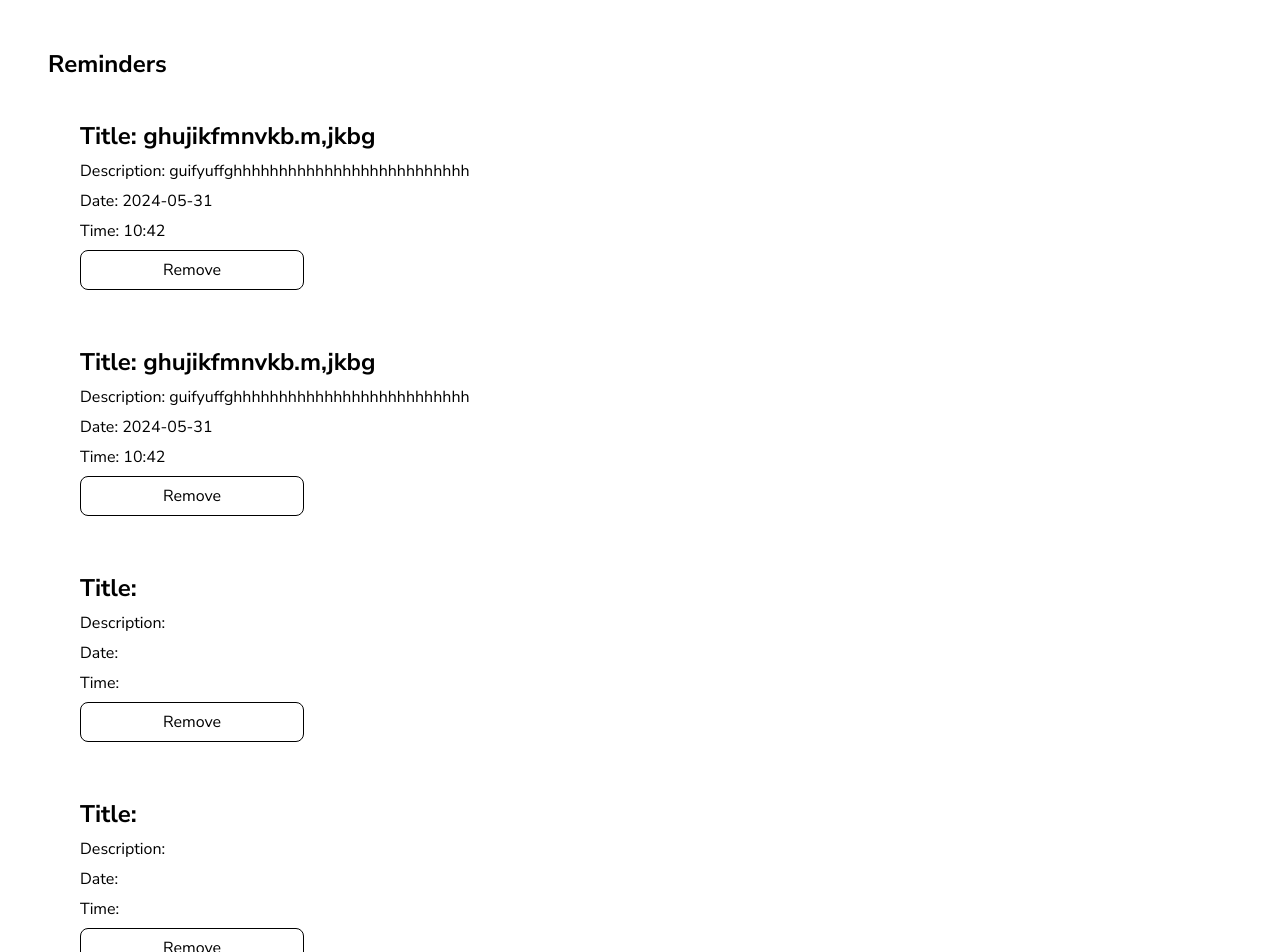
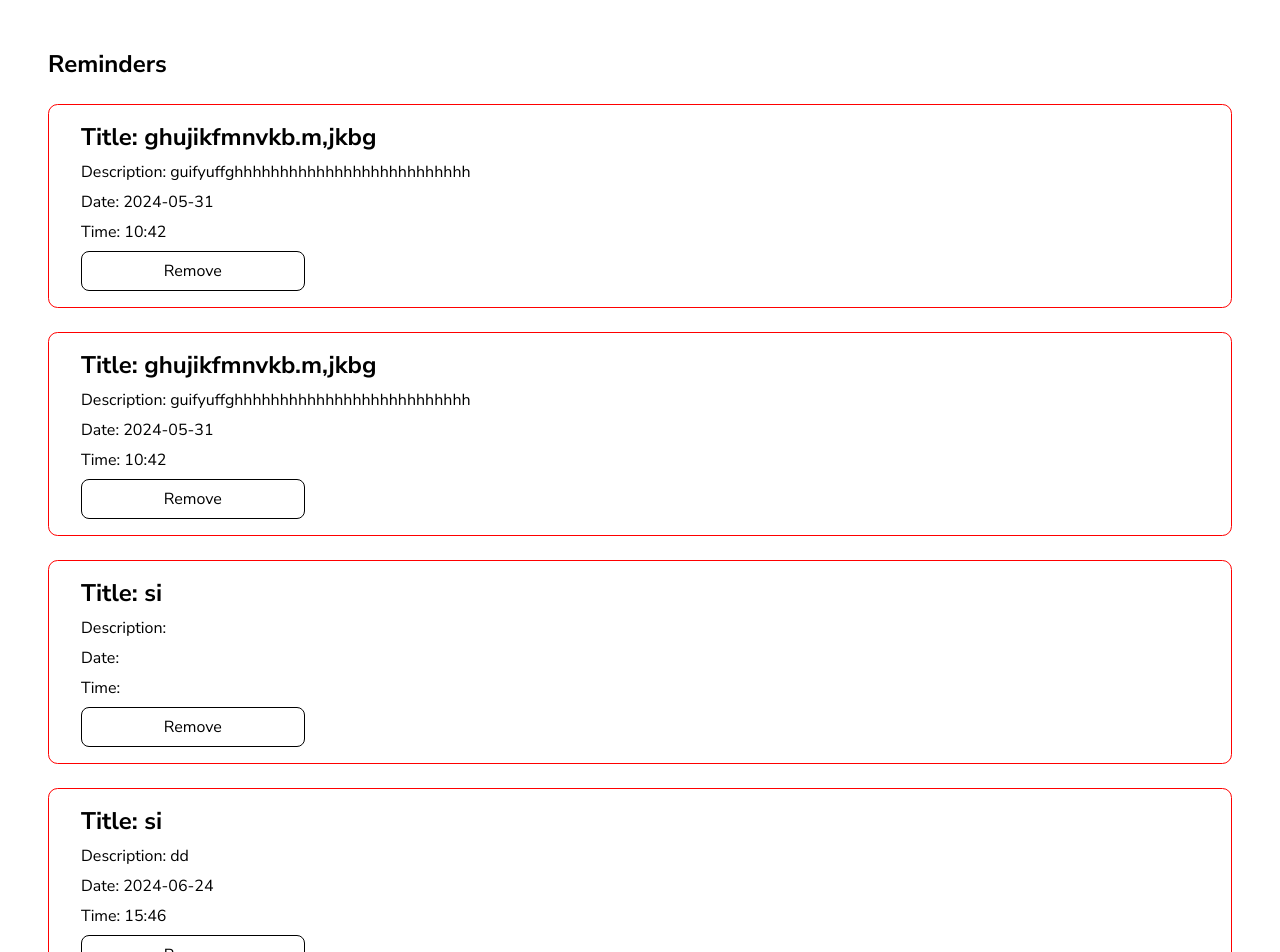
Before and after one commit to demi05/reminder-app, a React (Create React App) app: page /showreminders in a window 1280 px wide. Shown: the top 952 px of the page. Built offline with nearby package versions, Linux system fonts and the light colour scheme; data requests are answered from the project's data file.

Commit message:
added reminder functionality

```diff
--- a/data/db.json
+++ b/data/db.json
@@ -17,20 +17,46 @@
       "color": "#f4a4a4"
     },
     {
-      "id": "2bb2",
-      "title": "",
+      "id": "ee74",
+      "title": "si",
       "description": "",
       "date": "",
       "time": "",
-      "color": "#000000"
+      "color": ""
     },
     {
-      "id": "ec7e",
-      "title": "",
-      "description": "",
-      "date": "",
-      "time": "",
-      "color": "#000000"
+      "id": "fe2c",
+      "title": "si",
+      "description": "dd",
+      "date": "2024-06-24",
+      "time": "15:46",
+      "color": "#da5d5d"
+    },
+    {
+      "id": "01dc",
+      "title": "dhddhdh",
+      "description": "ddskd",
+      "date": "2024-06-24",
+      "time": "17:52",
+      "color": "#c85f5f"
+    },
+    {
+      "id": "ed63",
+      "title": "hj",
+      "description": "hj",
+      "date": "2024-06-12",
+      "time": "12:15",
+      "color": "#f38c8c"
+    },
+    {
+      "id": "e772",
+      "reminder": {
+        "title": "hj",
+        "description": "hj",
+        "date": "2024-06-12",
+        "time": "12:15",
+        "color": "#f38c8c"
+      }
     }
   ]
 }
--- a/package.json
+++ b/package.json
@@ -9,6 +9,7 @@
     "@testing-library/jest-dom": "^5.17.0",
     "@testing-library/react": "^13.4.0",
     "@testing-library/user-event": "^13.5.0",
+    "axios": "^1.7.2",
     "react": "^18.3.1",
     "react-dom": "^18.3.1",
     "react-router-dom": "^6.23.1",
--- a/src/components/Header.tsx
+++ b/src/components/Header.tsx
@@ -1,8 +1,9 @@
+import { useContext } from "react";
 import { useContextValues } from "./context/GlobalState";
 import "./Reminder.css";
 
 const Header = () => {
-  const { name } = useContextValues();
+  const { name } = useContext(useContextValues);
   return (
     <header>
       <h1>Hello, {name}!</h1>
--- a/src/components/Onboarding.tsx
+++ b/src/components/Onboarding.tsx
@@ -1,9 +1,11 @@
 import { Link } from "react-router-dom";
 import "./Onboarding.css";
 import { useContextValues } from "./context/GlobalState";
+import { useContext } from "react";
+
 
 const Onboarding = () => {
-  const { name, setName } = useContextValues();
+  const { name, setName } = useContext(useContextValues);
 
   return (
     <div className="onboarding-div">
@@ -16,7 +18,6 @@ const Onboarding = () => {
           setName(e.target.value);
         }}
       />
-      {console.log(name)}
       <Link to={"./reminder"}>Go</Link>
     </div>
   );
--- a/src/components/ShowReminders.tsx
+++ b/src/components/ShowReminders.tsx
@@ -1,31 +1,45 @@
 import { useContextValues } from "./context/GlobalState";
-import UseFetch from "./UseFetch";
 import "./Reminder.css";
-import { useParams, useNavigate } from "react-router-dom";
-import { useEffect } from "react";
+import { useNavigate } from "react-router-dom";
+import { useContext, useEffect } from "react";
+import axios from "axios";
 
 const ShowReminders = () => {
-  const { id } = useParams();
+  // const { id } = useParams();
   const navigate = useNavigate();
+  const url = "http://localhost:8000/reminders"
 
-  const {
-    data: reminders,
-    loading,
-    error,
-  } = UseFetch(`http://localhost:8000/reminders`);
+  const { title, color, clearForm, reminders, setReminders } = useContext(useContextValues);
 
-  const { title, color, clearForm } = useContextValues();
+  useEffect(() => {
+    const fetchReminders = async () => {
+      try {
+         await axios.get(url). then(res => {
+          setReminders(res.data);
+          console.log("Fetched reminders:", reminders);
+        });
+      } catch (error) {
+        console.error("Error fetching reminders:", error);
+      }
+    };
+
+    fetchReminders();
+  }, [url, setReminders]);
+
   const divStyle = {
     backgroundColor: color,
+    border: "1px solid red"
   };
 
-  const deleteReminder = async () => {
-    fetch(`http://localhost:8000/reminders/${id}`, {
-      method: "DELETE",
-    }).then(() => {
-      navigate("/reminder");
+  const deleteReminder = async (reminderId: number) => {
+    try {
+      await axios.delete(`http://localhost:8000/reminders/${reminderId}`);
+      setReminders(reminders.filter(reminder => reminder.id !== reminderId));
+      // navigate("/reminder");
       clearForm();
-    });
+    } catch (error) {
+      console.error("Error deleting reminder:", error);
+    }
   };
 
   useEffect(() => {
@@ -44,7 +58,7 @@ const ShowReminders = () => {
           const audio = new Audio("../assets/nice_alert_tone.mp3");
           audio.play();
 
-          deleteReminder(reminder.id);
+          // deleteReminder(reminder.id);
         }
       });
     };
@@ -56,8 +70,6 @@ const ShowReminders = () => {
     }
   }, [reminders]);
 
-  if (loading) return <p>Loading...</p>;
-  if (error) return <p>Error: {error.message}</p>;
 
   return (
     <div className="show-reminders-div">
@@ -65,7 +77,6 @@ const ShowReminders = () => {
       {reminders &&
         reminders.map((reminder) => (
           <div style={divStyle} className="reminder-div" key={reminder.id}>
-            {console.log(reminder)}
             <h2>Title: {reminder.title}</h2>
             <p>Description: {reminder.description}</p>
             <p>Date: {reminder.date}</p>
--- a/src/components/UseFetch.tsx
+++ /dev/null
@@ -1,31 +0,0 @@
-import { useState, useEffect } from "react";
-
-const UseFetch = (url) => {
-  const [data, setData] = useState(null);
-  const [loading, setLoading] = useState(true);
-  const [error, setError] = useState(null);
-
-  useEffect(() => {
-    const fetchData = async () => {
-      setLoading(true);
-      try {
-        const response = await fetch(url);
-        if (!response.ok) {
-          throw new Error("Network response was not ok");
-        }
-        const result = await response.json();
-        setData(result);
-        setLoading(false);
-      } catch (error) {
-        setError(error);
-        setLoading(false);
-      }
-    };
-
-    fetchData();
-  }, [url]);
-
-  return { data, loading, error };
-};
-
-export default UseFetch;
--- a/src/components/context/GlobalState.tsx
+++ b/src/components/context/GlobalState.tsx
@@ -1,39 +1,59 @@
 import { useState, createContext, useContext } from "react";
 import { useNavigate } from "react-router-dom";
 
+type ReminderType = {
+  id: number;
+  title: string;
+  description: string;
+  date: string;
+  time: string;
+  color: string;
+};
+
 type SubmitOptionsType = {
-  method: string,
-    headers: {
-      "Content-Type": string,
-    },
-    body: string,
-}
+  method: string;
+  headers: {
+    "Content-Type": string;
+  };
+  body: string;
+};
 
 type GlobalContextType = {
-  name: string
+  name: string;
   setName: React.Dispatch<React.SetStateAction<string>>;
-  title: string
+  title: string;
   setTitle: React.Dispatch<React.SetStateAction<string>>;
-  description: string
+  description: string;
   setDescription: React.Dispatch<React.SetStateAction<string>>;
-  date: string
+  date: string;
   setDate: React.Dispatch<React.SetStateAction<string>>;
-  time: string
+  time: string;
   setTime: React.Dispatch<React.SetStateAction<string>>;
-  color: string
+  color: string;
   setColor: React.Dispatch<React.SetStateAction<string>>;
-  setSubmitUrl: React.Dispatch<React.SetStateAction<string | null>>
-  setSubmitOptions: React.Dispatch<React.SetStateAction<SubmitOptionsType | null>>
-  handleFormData: () => void
-  handleSubmit: () => void
-  submitUrl: string | null
-  submitOptions: SubmitOptionsType | null
-  clearForm: () => void
-}
+  reminders: ReminderType[];
+  setReminders: React.Dispatch<React.SetStateAction<ReminderType[]>>;
+  setSubmitUrl: React.Dispatch<React.SetStateAction<string | null>>;
+  setSubmitOptions: React.Dispatch<
+    React.SetStateAction<SubmitOptionsType | null>
+  >;
+  handleFormData: () => void;
+  // handleSubmit: () => void;
+  submitUrl: string | null;
+  submitOptions: SubmitOptionsType | null;
+  clearForm: () => void;
+  // FormData: {
+  //   title: string;
+  //   description: string;
+  //   date: string;
+  //   time: string;
+  //   color: string;
+  // };
+};
 
 type GlobalContextProviderProps = {
-  children: React.ReactNode
-}
+  children: React.ReactNode;
+};
 
 export const GlobalProvider = ({ children }: GlobalContextProviderProps) => {
   const [name, setName] = useState("");
@@ -42,11 +62,13 @@ export const GlobalProvider = ({ children }: GlobalContextProviderProps) => {
   const [date, setDate] = useState("");
   const [time, setTime] = useState("");
   const [color, setColor] = useState("");
+  const [reminders, setReminders] = useState<ReminderType[]>([])
   const navigate = useNavigate();
-  const url = "http://localhost:8000/reminders"
 
   const [submitUrl, setSubmitUrl] = useState<string | null>(null);
-  const [submitOptions, setSubmitOptions] = useState<SubmitOptionsType | null>(null);
+  const [submitOptions, setSubmitOptions] = useState<SubmitOptionsType | null>(
+    null
+  );
 
   const currentDate = new Date();
   const inputDateTime = new Date(`${date}T${time}`);
@@ -61,26 +83,21 @@ export const GlobalProvider = ({ children }: GlobalContextProviderProps) => {
     } else if (description.length > 32) {
       alert("Description must be less than or equal to 32 characters");
     } else {
+      // alert("OKAAYY")
+      console.log(reminders)
       navigate("/showreminders");
     }
 
-    const formData = { title, description, date, time, color };
-
-    setSubmitUrl(url);
-    setSubmitOptions({
-      method: "POST",
-      headers: {
-        "Content-Type": "application/json",
-      },
-      body: JSON.stringify(formData),
-    });
+    // setSubmitUrl(url);
+    // setSubmitOptions({
+    //   method: "POST",
+    //   headers: {
+    //     "Content-Type": "application/json",
+    //   },
+    //   body: JSON.stringify(formData),
+    // });
   };
 
-  const handleSubmit: () => void = () => (e: React.FormEvent<HTMLFormElement>) => {
-    e.preventDefault();
-    handleFormData();
-    console.log(e)
-  };
 
   const clearForm: () => void = () => {
     setTitle("");
@@ -106,12 +123,15 @@ export const GlobalProvider = ({ children }: GlobalContextProviderProps) => {
         color,
         setColor,
         handleFormData,
-        handleSubmit,
+        // handleSubmit,
         submitUrl,
         setSubmitUrl,
         submitOptions,
         setSubmitOptions,
         clearForm,
+        reminders,
+        setReminders
+        // formData
       }}
     >
       {children}
@@ -120,4 +140,4 @@ export const GlobalProvider = ({ children }: GlobalContextProviderProps) => {
 };
 
 const GlobalContext = createContext({} as GlobalContextType);
-export const useContextValues = () => useContext(GlobalContext);
+export const useContextValues = GlobalContext;
```
Also changed, not shown: src/components/AddReminder.tsx (+35 -17 lines), 1 other file (tests, documents, lock files or other folders).
